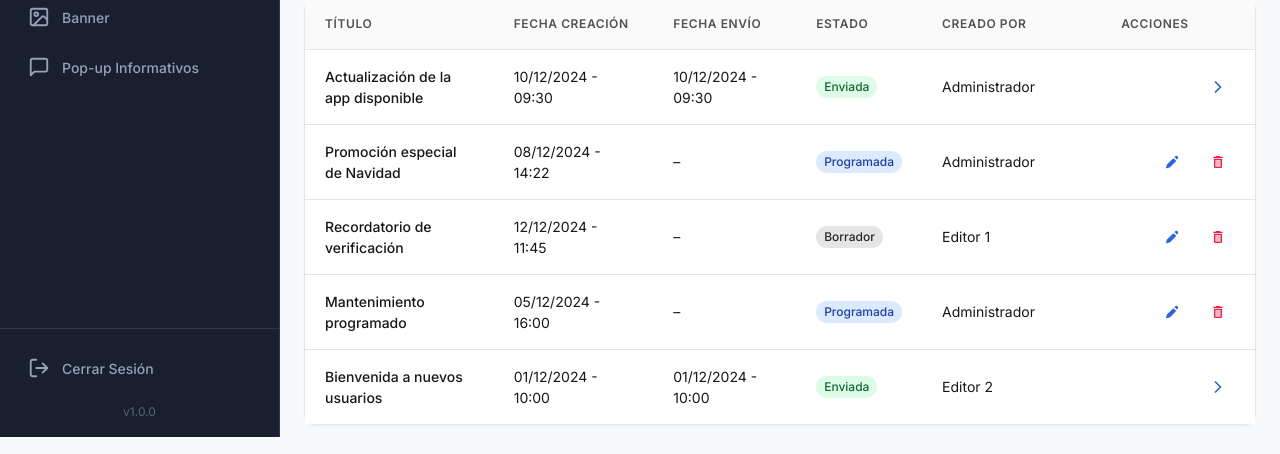
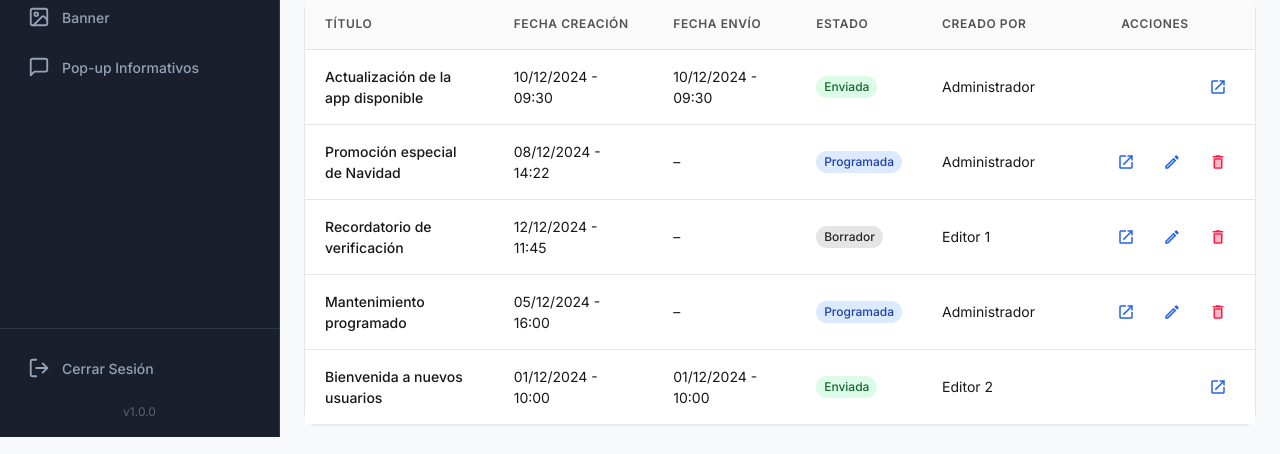
Before and after one commit to marcolof32/caster-back-template-1, a React (Vite) app: page /notificaciones in a window 1280 px wide. Shown: the part 363-817 px from the top of the page. Built offline with nearby package versions, Linux system fonts and the light colour scheme.

Commit message:
feat: Agregar icono Ver Mas y actualizar iconos de Editar/Eliminar en tablas
- Nuevo componente ViewMoreIcon para accion ver mas
- Actualizar EditIcon con nuevo diseno
- Tablas Notificaciones y UsuariosApp muestran siempre boton Ver mas
- Estilos CSS para nuevo boton view

```diff
--- a/src/components/ui/Icons.tsx
+++ b/src/components/ui/Icons.tsx
@@ -4,6 +4,29 @@ interface IconProps {
   size?: number;
   className?: string;
 }
+
+// Icono de Ver Más (Enlace externo)
+export const ViewMoreIcon: React.FC<IconProps> = ({ size = 20, className = '' }) => {
+  return (
+    <svg
+      width={size}
+      height={size}
+      viewBox="0 0 24 24"
+      fill="none"
+      xmlns="http://www.w3.org/2000/svg"
+      className={className}
+    >
+      <g clipPath="url(#viewMoreClip)" fill="currentColor">
+        <path d="M19 19H5V5h7V3H5a2 2 0 0 0-2 2v14a2 2 0 0 0 2 2h14c1.1 0 2-.9 2-2v-7h-2zM14 3v2h3.59l-9.83 9.83 1.41 1.41L19 6.41V10h2V3z" />
+      </g>
+      <defs>
+        <clipPath id="viewMoreClip">
+          <path fill="#fff" d="M0 0h24v24H0z" />
+        </clipPath>
+      </defs>
+    </svg>
+  );
+};
 
 // Icono de Editar (Lápiz)
 export const EditIcon: React.FC<IconProps> = ({ size = 20, className = '' }) => {
@@ -16,10 +39,15 @@ export const EditIcon: React.FC<IconProps> = ({ size = 20, className = '' }) =>
       xmlns="http://www.w3.org/2000/svg"
       className={className}
     >
-      <path
-        d="M16.862 3.487a2.5 2.5 0 0 1 3.535 3.536l-1.06 1.06-3.536-3.535 1.061-1.06ZM14.094 6.255l-9.668 9.668a1 1 0 0 0-.263.464l-1.137 4.548a.5.5 0 0 0 .606.606l4.548-1.137a1 1 0 0 0 .464-.263l9.668-9.668-3.536-3.536-.682.682Z"
-        fill="currentColor"
-      />
+      <g clipPath="url(#editClip)" fill="currentColor">
+        <path opacity="0.3" d="M5 18.08V19h.92l9.06-9.06-.92-.92z" />
+        <path d="M20.71 7.04a.996.996 0 0 0 0-1.41l-2.34-2.34c-.2-.2-.45-.29-.71-.29s-.51.1-.7.29l-1.83 1.83 3.75 3.75zM3 17.25V21h3.75L17.81 9.94l-3.75-3.75zM5.92 19H5v-.92l9.06-9.06.92.92z" />
+      </g>
+      <defs>
+        <clipPath id="editClip">
+          <path fill="#fff" d="M0 0h24v24H0z" />
+        </clipPath>
+      </defs>
     </svg>
   );
 };
--- a/src/components/ui/index.ts
+++ b/src/components/ui/index.ts
@@ -13,4 +13,4 @@ export type { CardProps } from './Card';
 export { Modal } from './Modal';
 export type { ModalProps } from './Modal';
 
-export { EditIcon, DeleteIcon } from './Icons';
+export { ViewMoreIcon, EditIcon, DeleteIcon } from './Icons';
--- a/src/pages/Notificaciones.css
+++ b/src/pages/Notificaciones.css
@@ -271,6 +271,15 @@
   transition: all var(--transition-fast);
 }
 
+.notificaciones-table__action-btn--view {
+  color: #2563EB;
+}
+
+.notificaciones-table__action-btn--view:hover {
+  background-color: rgba(37, 99, 235, 0.08);
+  transform: scale(1.1);
+}
+
 .notificaciones-table__action-btn--edit {
   color: #2563EB;
 }
--- a/src/pages/Notificaciones.tsx
+++ b/src/pages/Notificaciones.tsx
@@ -1,7 +1,7 @@
 import React, { useState } from 'react';
 import { useNavigate } from 'react-router-dom';
-import { Search, Plus, Calendar, X, ChevronRight } from 'lucide-react';
-import { Button, Input, Card, Modal, Badge, EditIcon, DeleteIcon } from '../components/ui';
+import { Search, Plus, Calendar, X } from 'lucide-react';
+import { Button, Input, Card, Modal, Badge, ViewMoreIcon, EditIcon, DeleteIcon } from '../components/ui';
 import {
   Notificacion,
   EstadoNotificacion,
@@ -328,31 +328,30 @@ export const Notificaciones: React.FC = () => {
                     <td className="notificaciones-table__td">{notif.creadoPor}</td>
                     <td className="notificaciones-table__td notificaciones-table__td--actions">
                       <div className="notificaciones-table__actions">
-                        {puedeEditar(notif.estado) ? (
+                        <button
+                          className="notificaciones-table__action-btn notificaciones-table__action-btn--view"
+                          onClick={() => handleVerDetalle(notif.id)}
+                          title="Ver más"
+                        >
+                          <ViewMoreIcon size={18} />
+                        </button>
+                        {puedeEditar(notif.estado) && (
                           <>
                             <button
                               className="notificaciones-table__action-btn notificaciones-table__action-btn--edit"
                               onClick={() => handleEditar(notif.id)}
                               title="Editar"
                             >
-                              <EditIcon size={16} />
+                              <EditIcon size={18} />
                             </button>
                             <button
                               className="notificaciones-table__action-btn notificaciones-table__action-btn--delete"
                               onClick={() => handleEliminar(notif.id)}
                               title="Eliminar"
                             >
-                              <DeleteIcon size={16} />
+                              <DeleteIcon size={18} />
                             </button>
                           </>
-                        ) : (
-                          <button
-                            className="notificaciones-table__action-btn notificaciones-table__action-btn--chevron"
-                            onClick={() => handleVerDetalle(notif.id)}
-                            title="Ver detalle"
-                          >
-                            <ChevronRight size={20} />
-                          </button>
                         )}
                       </div>
                     </td>
--- a/src/pages/UsuariosApp.css
+++ b/src/pages/UsuariosApp.css
@@ -425,6 +425,15 @@
   transition: all var(--transition-fast);
 }
 
+.usuarios-table__action-btn--view {
+  color: #2563EB;
+}
+
+.usuarios-table__action-btn--view:hover {
+  background-color: rgba(37, 99, 235, 0.08);
+  transform: scale(1.1);
+}
+
 .usuarios-table__action-btn--edit {
   color: #2563EB;
 }
--- a/src/pages/UsuariosApp.tsx
+++ b/src/pages/UsuariosApp.tsx
@@ -1,6 +1,7 @@
 import React, { useState } from 'react';
 import { Search, Download, Bell, X } from 'lucide-react';
-import { Button, Input, Card, Modal, EditIcon, DeleteIcon } from '../components/ui';
+import { Button, Input, Card, Modal, ViewMoreIcon, EditIcon, DeleteIcon } from '../components/ui';
+import { useNavigate } from 'react-router-dom';
 import './UsuariosApp.css';
 
 // Tipos extendidos
@@ -77,6 +78,7 @@ const MOCK_USERS: UsuarioApp[] = [
 ];
 
 export const UsuariosApp: React.FC = () => {
+  const navigate = useNavigate();
   const [searchQuery, setSearchQuery] = useState('');
   const [filterCriteria, setFilterCriteria] = useState('Fecha de Registro');
   const [fechaDesde, setFechaDesde] = useState('');
@@ -226,6 +228,10 @@ export const UsuariosApp: React.FC = () => {
   };
 
   // Ver detalles del usuario
+  const handleViewUser = (userId: string) => {
+    navigate(`/usuarios-app/${userId}`);
+  };
+
   return (
     <div className="usuarios-page">
       {/* HEADER */}
@@ -422,6 +428,13 @@ export const UsuariosApp: React.FC = () => {
                     <td className="usuarios-table__td usuarios-table__td--actions">
                       <div className="usuarios-table__actions">
                         <button
+                          className="usuarios-table__action-btn usuarios-table__action-btn--view"
+                          onClick={() => handleViewUser(user.id)}
+                          title="Ver más"
+                        >
+                          <ViewMoreIcon size={18} />
+                        </button>
+                        <button
                           className="usuarios-table__action-btn usuarios-table__action-btn--edit"
                           onClick={() => handleEditUser(user)}
                           title="Editar usuario"
```
